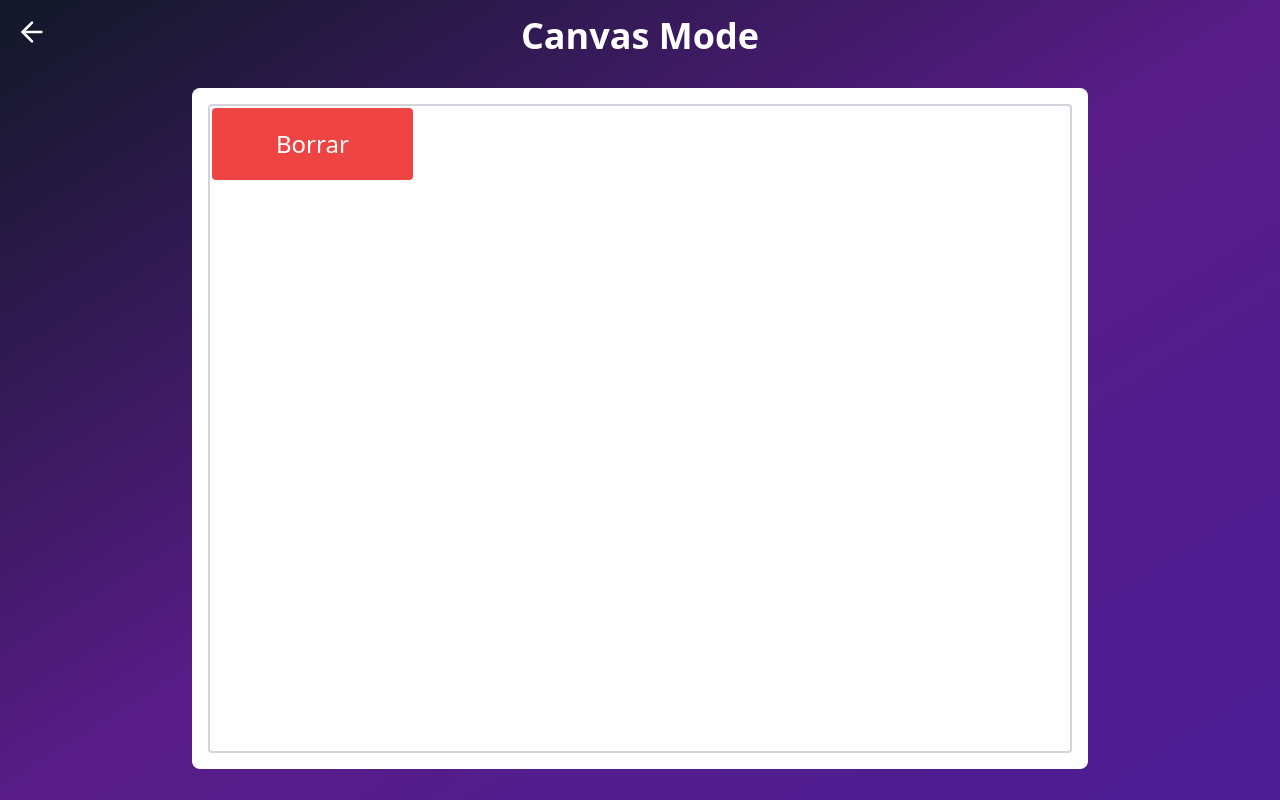
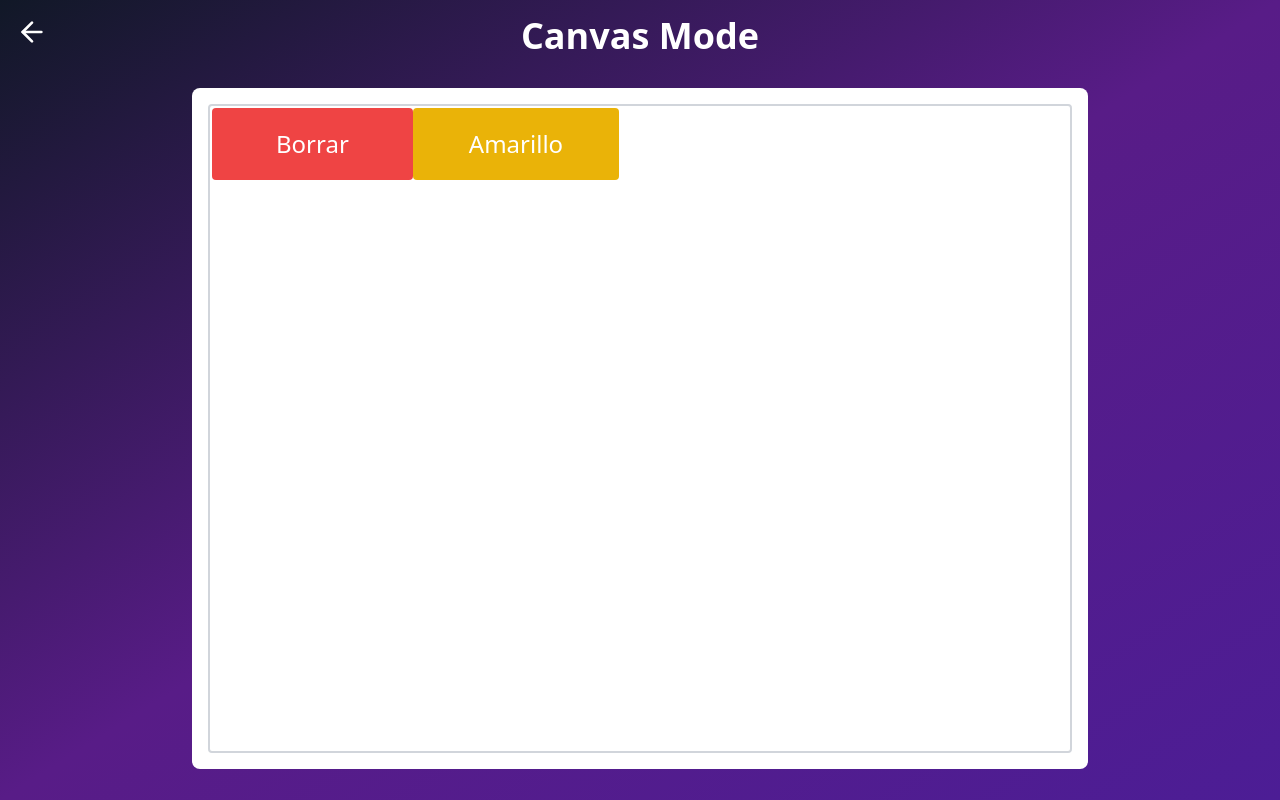
Before and after one commit to ynoacamino/IHC-project-2, a React (Vite) app in the folder frontend/: page /#/canvas in a window 1280 px wide. Built offline with nearby package versions, Linux system fonts and the light colour scheme; no server answers.

Commit message:
Error, el amarillo no cambia correctamente, se encesita actualizar la camara para recien funcionar

```diff
--- a/frontend/src/components/page/Canvas.tsx
+++ b/frontend/src/components/page/Canvas.tsx
@@ -1,4 +1,4 @@
-import React, { useEffect, useRef } from 'react';
+import React, { useEffect, useRef, useState } from 'react';
 import { useNavigate } from 'react-router-dom';
 import { ArrowLeft } from 'lucide-react';
 
@@ -9,9 +9,10 @@ const Canvas = () => {
   const drawingCanvasRef = useRef(null);
   const isDrawingRef = useRef(false);
   const lastPositionRef = useRef({ x: 0, y: 0 });
-  const streamRef = useRef(null); // Para guardar el flujo de video
-  const intervalRef = useRef(null); // Para guardar el intervalo
-  const clearAreaRef = useRef({ x: 20, y: 20, width: 250, height: 100 }); // Área de borrado
+  const streamRef = useRef(null);
+  const [brushColor, setBrushColor] = useState('black');
+  const intervalRef = useRef(null);
+  const clearAreaRef = useRef({ x: 20, y: 20, width: 250, height: 100 });
 
   useEffect(() => {
     const setupCamera = async () => {
@@ -19,8 +20,9 @@ const Canvas = () => {
         const stream = await navigator.mediaDevices.getUserMedia({ video: true });
         streamRef.current = stream; // Guardar el flujo
         videoRef.current.srcObject = stream;
+
+        videoRef.current.onloadedmetadata = () => {
           videoRef.current.play();
-
           const canvas = canvasRef.current;
           const ctx = canvas.getContext('2d');
 
@@ -28,11 +30,15 @@ const Canvas = () => {
             ctx.clearRect(0, 0, canvas.width, canvas.height);
             ctx.save();
             ctx.scale(-1, 1);
+
+            if (videoRef.current && videoRef.current.readyState >= 2) { // Asegúrate de que el video esté listo
               ctx.drawImage(videoRef.current, -canvas.width, 0, canvas.width, canvas.height);
+            }
             ctx.restore();
             detectColor(ctx, canvas.width, canvas.height);
             drawClearArea(ctx); // Dibuja el área de borrado
           }, 100);
+        };
       } catch (error) {
         console.error('Error accessing camera:', error);
       }
@@ -52,13 +58,10 @@ const Canvas = () => {
 
   const drawClearArea = (ctx) => {
     ctx.save();
-
-    // Dibuja el área de borrado
     ctx.strokeStyle = 'transparent'; // Color del borde del área de borrado
     const clearArea = clearAreaRef.current;
     ctx.lineWidth = 2;
     ctx.strokeRect(clearArea.x, clearArea.y, clearArea.width + 50, clearArea.height); // Dibuja el rectángulo del área de borrado
-
     ctx.restore();
   };
 
@@ -86,7 +89,6 @@ const Canvas = () => {
       if (isDrawingRef.current) {
         const { x, y, width, height } = clearAreaRef.current;
 
-        // Verifica si el centro colisiona con el área de borrado
         if (
           centerX >= x &&
           centerX <= x + width &&
@@ -100,7 +102,7 @@ const Canvas = () => {
 
           drawingCtx.lineWidth = 5; // Grosor del lápiz
           drawingCtx.lineCap = 'round'; // Bordes redondeados
-          drawingCtx.strokeStyle = 'red'; // Color del lápiz
+          drawingCtx.strokeStyle = brushColor; // Asegúrate de que use el color actualizado
 
           drawingCtx.beginPath();
           drawingCtx.moveTo(lastPositionRef.current.x, lastPositionRef.current.y);
@@ -109,13 +111,12 @@ const Canvas = () => {
         }
       }
 
-      const canvas = canvasRef.current;
       const area = blackPixels.length;
       const radius = Math.sqrt(area / Math.PI);
 
       ctx.beginPath();
       ctx.arc(centerX, centerY, radius, 0, Math.PI * 2);
-      ctx.strokeStyle = 'red'; // Color del círculo
+      ctx.strokeStyle = 'black'; // Color del círculo
       ctx.lineWidth = 2;
       ctx.stroke();
 
@@ -140,7 +141,7 @@ const Canvas = () => {
   return (
     <div className="min-h-screen p-4">
       <button
-        onClick={handleNavigateBack} // Usa la función que limpia el canvas
+        onClick={handleNavigateBack}
         className="absolute top-4 left-4 text-white hover:text-purple-400 transition-colors"
       >
         <ArrowLeft className="h-8 w-8" />
@@ -149,7 +150,6 @@ const Canvas = () => {
       <div className="text-center">
         <h1 className="text-4xl font-bold text-white mb-8">Canvas Mode</h1>
         <div className="bg-white rounded-lg p-4 max-w-4xl mx-auto relative">
-          {/* Video oculto para la captura */}
           <video ref={videoRef} className="hidden" autoPlay playsInline />
           <canvas
             ref={canvasRef}
@@ -166,7 +166,6 @@ const Canvas = () => {
             height="900"
           />
 
-          {/* Área de borrado que puedes ajustar manualmente */}
           <div
             style={{
               position: 'absolute',
@@ -193,6 +192,14 @@ const Canvas = () => {
             >
               Borrar
             </button>
+            <button
+              onClick={() => {
+                setBrushColor('yellow');
+              }}
+              className="bg-yellow-500 text-white px-14 py-5 rounded text-2xl"
+            >
+              Amarillo
+            </button>
           </div>
         </div>
       </div>
```
Lines whose indentation alone changed are shown as unchanged.
